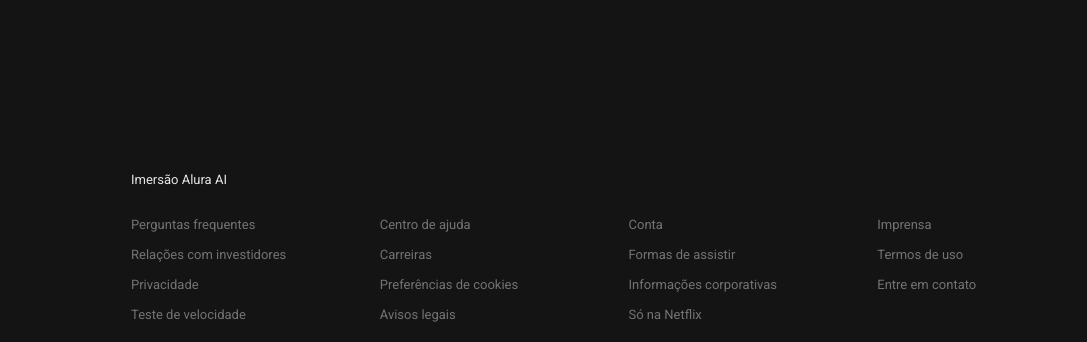
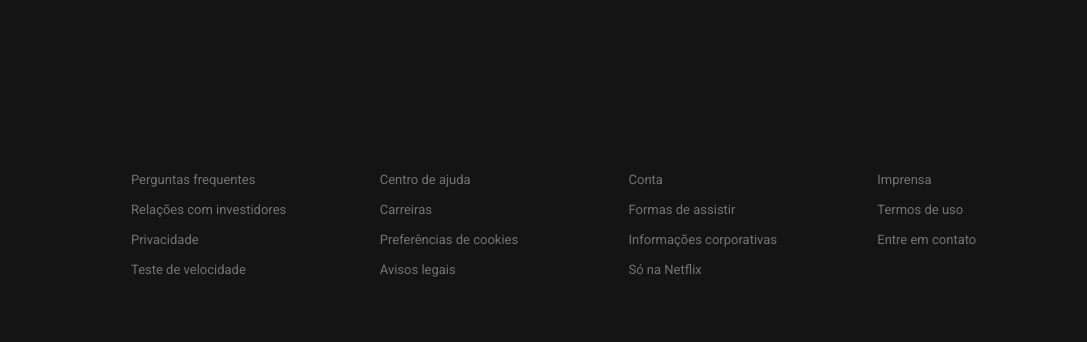
Before and after one commit to fl0101/netlura, a plain HTML site: page catalogo/catalogo.html in a window 1280 px wide. Shown: the part 846-1188 px from the top of the page, without its empty margins (19-1106 px from the left). After the commit the page ends 1143 px from the top, so only its background shows below. Drawn offline with Linux system fonts and the light colour scheme.

Commit message:
Remove Alura AI link from footer
Removed link to 'Imersão Alura AI' from footer.

```diff
--- a/catalogo/catalogo.html
+++ b/catalogo/catalogo.html
@@ -51,9 +51,6 @@
     <!-- Footer -->
     <footer>
         <div class="footer-content">
-            <a href="https://www.alura.com.br/" target="_blank">
-                <p>Imersão Alura AI</p>
-            </a>
             <ul class="footer-links">
                 <li><a href="#" target="_blank">Perguntas frequentes</a></li>
                 <li><a href="#" target="_blank">Centro de ajuda</a></li>
```
